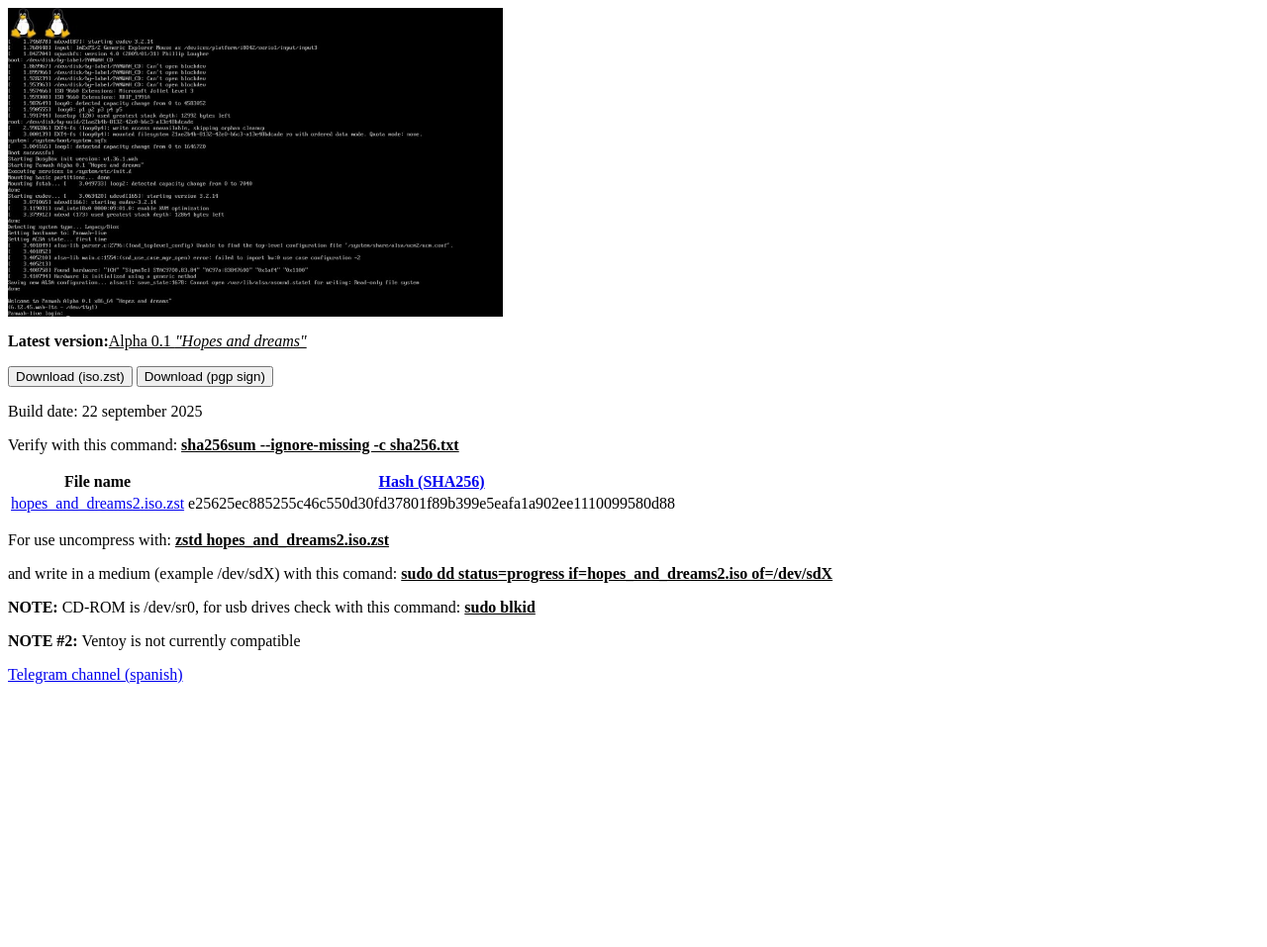
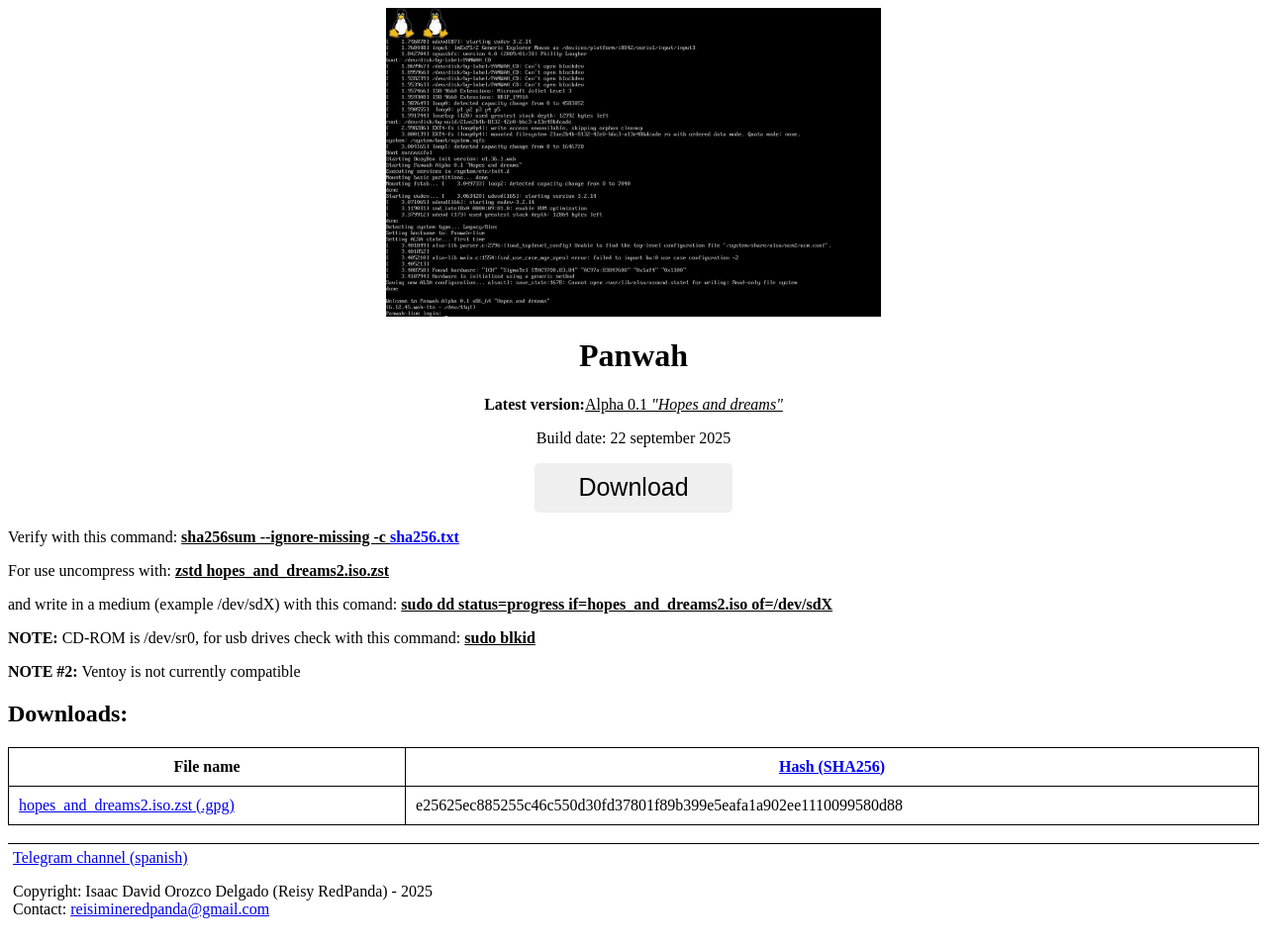
Before and after one commit to RedWareSoft/panwah, a plain HTML site: page index.html in a window 1280 px wide. Shown: the whole page at 99% size. Before the commit the page ends 800 px from the top, so only its background shows below. Drawn offline with Linux system fonts and the light colour scheme.

Commit message:
Create web/css/style.css

```diff
--- a/index.html
+++ b/index.html
@@ -1,28 +1,40 @@
 <html lang="es">
 <head>
 	<title>Panwah</title>
+	<link rel="stylesheet" href="web/css/style.css">
 </head>
 <body>
-	<img src="web/img/screenshot.jpeg" width="500px">
-	<p><b>Latest version:</b><u>Alpha 0.1 <i>"Hopes and dreams"</i></u></p>
-	<a href="https://github.com/RedWareSoft/panwah/releases/download/v0.1-alpha-22.9.2025/hopes_and_dreams2.iso.zst"><button>Download (iso.zst)</button></a>
-	<a href="https://github.com/RedWareSoft/panwah/releases/download/v0.1-alpha-22.9.2025/hopes_and_dreams2.iso.zst.gpg"><button>Download (pgp sign)</button></a>
-	<p>Build date: 22 september 2025</p>
-	<p>Verify with this command: <b><u>sha256sum --ignore-missing -c sha256.txt</u></b></p>
-	<table>
+	<div id="main">
+		<img src="web/img/screenshot.jpeg" width="500px">
+		<h1>Panwah</h1>
+		<p><b>Latest version:</b><u>Alpha 0.1 <i>"Hopes and dreams"</i></u></p>
+		<p>Build date: 22 september 2025</p>
+		<a href="#downloads"><button>Download</button></a>
+	</div>
+	<p>Verify with this command: <b><u>sha256sum --ignore-missing -c <a href="https://github.com/RedWareSoft/panwah/releases/download/v0.1-alpha-22.9.2025/sha256.txt">sha256.txt</a></u></b></p>
+	<p>For use uncompress with: <b><u>zstd hopes_and_dreams2.iso.zst</u></b></p>
+	<p>and write in a medium (example /dev/sdX) with this comand: <b><u>sudo dd status=progress if=hopes_and_dreams2.iso of=/dev/sdX</u></b></p>
+	<p><b>NOTE:</b> CD-ROM is /dev/sr0, for usb drives check with this command: <b><u>sudo blkid</u></b><p>
+	<p><b>NOTE #2:</b> Ventoy is not currently compatible</p>
+	<h2>Downloads:</h2>
+	<table id="downloads">
 		<tr>
 			<th>File name</th>
 			<th><a href="https://github.com/RedWareSoft/panwah/releases/download/v0.1-alpha-22.9.2025/sha256.txt">Hash (SHA256)</a></th>
 		</tr>
 		<tr>
-			<td><a href="https://github.com/RedWareSoft/panwah/releases/download/v0.1-alpha-22.9.2025/hopes_and_dreams2.iso.zst">hopes_and_dreams2.iso.zst</a></td>
+			<td><a href="https://github.com/RedWareSoft/panwah/releases/download/v0.1-alpha-22.9.2025/hopes_and_dreams2.iso.zst">hopes_and_dreams2.iso.zst</a><a href="https://github.com/RedWareSoft/panwah/releases/download/v0.1-alpha-22.9.2025/hopes_and_dreams2.iso.zst.gpg"> (.gpg)</a></td>
 			<td>e25625ec885255c46c550d30fd37801f89b399e5eafa1a902ee1110099580d88</td>
 		</tr>
 	</table>
-	<p>For use uncompress with: <b><u>zstd hopes_and_dreams2.iso.zst</u></b></p>
-	<p>and write in a medium (example /dev/sdX) with this comand: <b><u>sudo dd status=progress if=hopes_and_dreams2.iso of=/dev/sdX</u></b></p>
-	<p><b>NOTE:</b> CD-ROM is /dev/sr0, for usb drives check with this command: <b><u>sudo blkid</u></b><p>
-	<p><b>NOTE #2:</b> Ventoy is not currently compatible</p>
-	<a href="https://t.me/wahredware">Telegram channel (spanish)</a>
+	<br>
+	<footer>
+		<a href="https://t.me/wahredware">Telegram channel (spanish)</a>
+	<p>
+		Copyright: Isaac David Orozco Delgado (Reisy RedPanda) - 2025
+		<br>
+		Contact: <a href="mailto:reisimineredpanda@gmail.com">reisimineredpanda@gmail.com</a>
+	</p>
+	</footer>
 </body>
 </html>
--- /dev/null
+++ b/web/css/style.css
@@ -0,0 +1,36 @@
+#main {
+	text-align: center;
+}
+
+body {
+	border: 0px;
+	padding: 0px;
+}
+
+button {
+	cursor: pointer;
+	border: 0px;
+	border-radius: 5px;
+	width: 200px;
+	height: 50px;
+	font-size: 25px;
+}
+
+th, td {
+	border: 1px solid;
+	padding: 10px;
+}
+
+table {
+	border-collapse: collapse;
+	width: 100%
+}
+
+footer p {
+	text-align: left;
+}
+
+footer {
+	padding: 5px;
+	border-top: 1px solid;
+}
```
